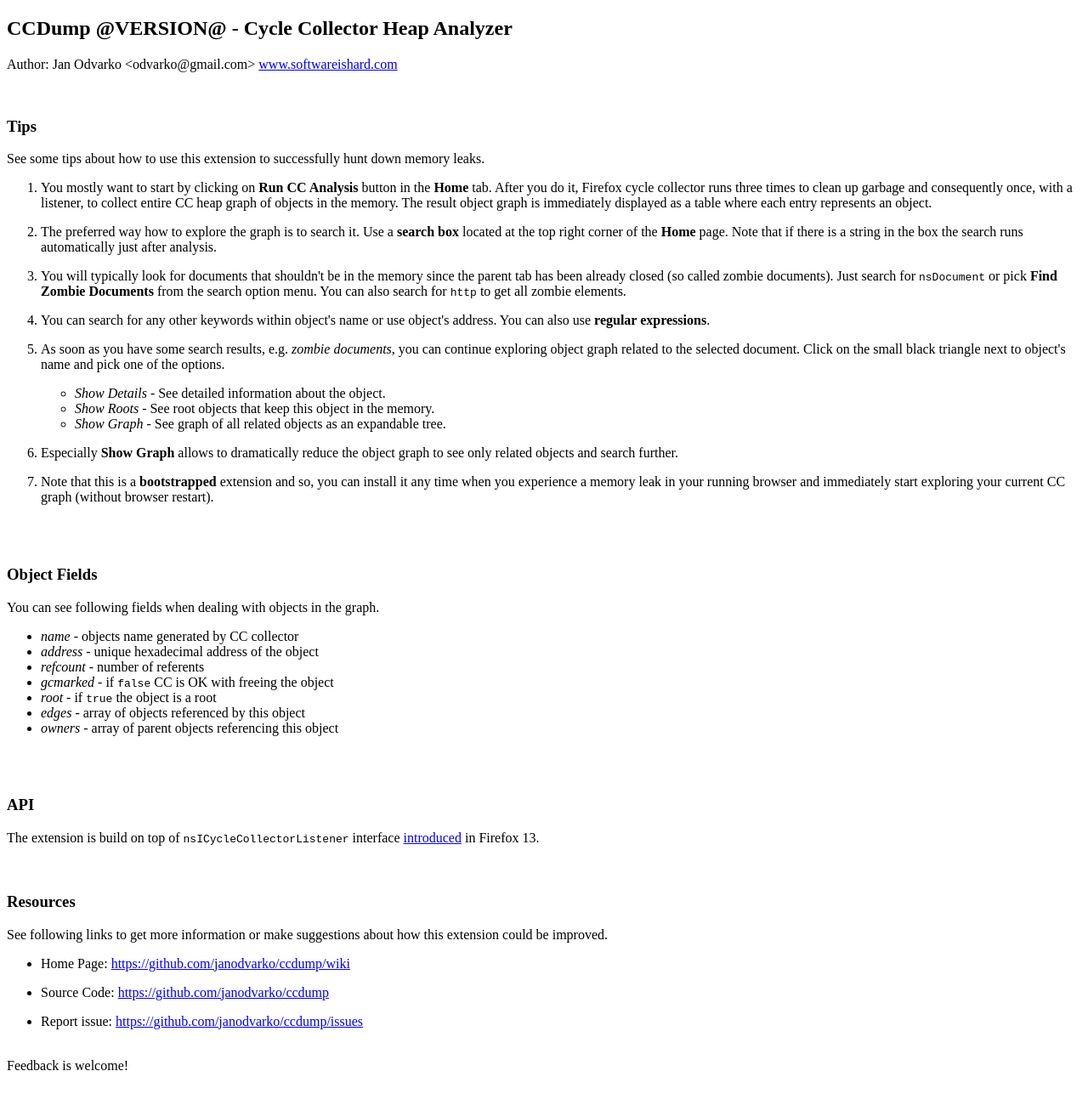
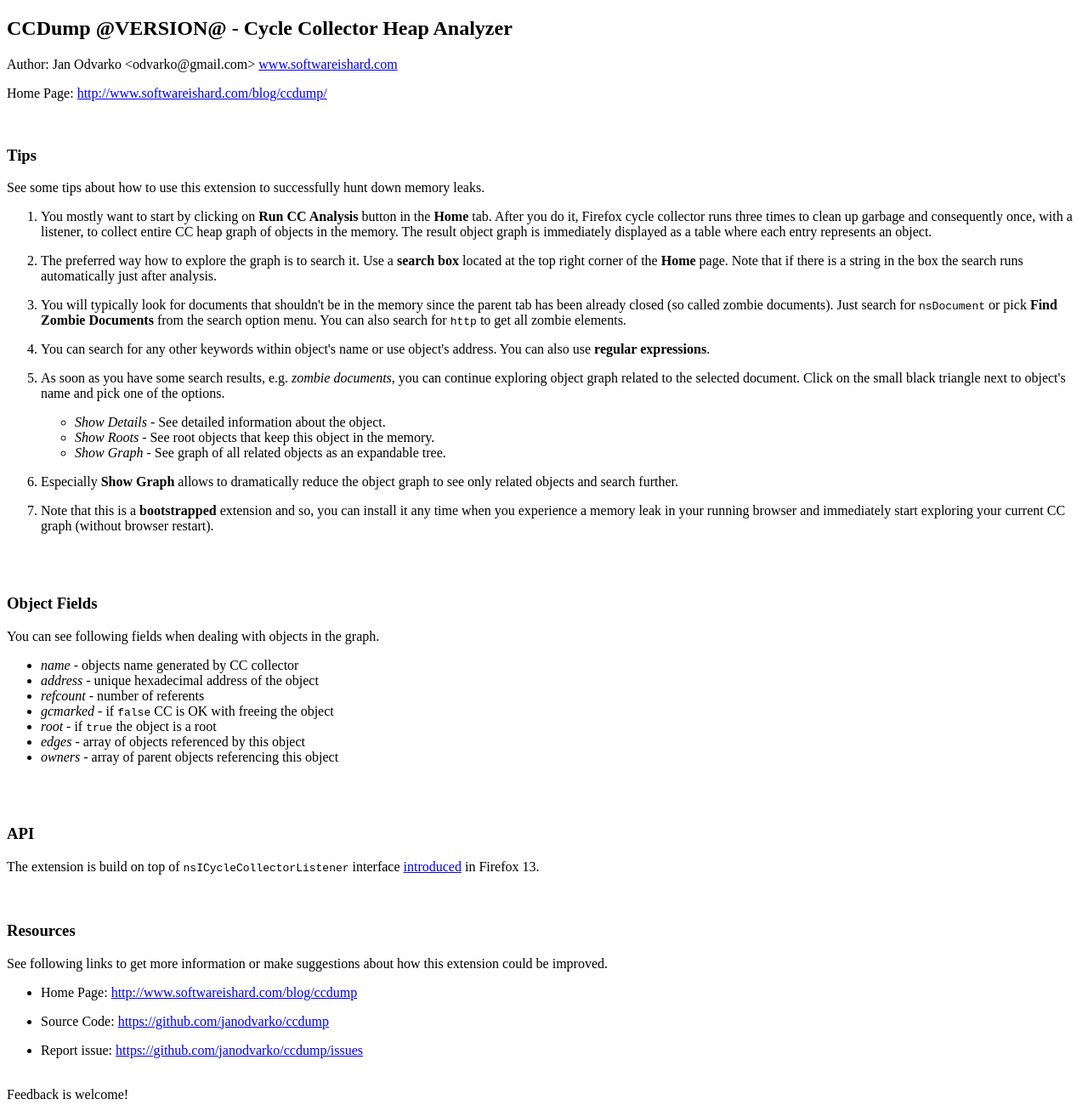
Before and after one commit to janodvarko/ccdump, a plain HTML site: page content/tabs/aboutTab.html in a window 1280 px wide. Shown: the whole page at 85% size. Drawn offline with Linux system fonts and the light colour scheme.

Commit message:
Update about tab

```diff
--- a/content/tabs/aboutTab.html
+++ b/content/tabs/aboutTab.html
@@ -7,6 +7,7 @@
 
 <h2>CCDump @VERSION@ - Cycle Collector Heap Analyzer</h2>
 <p>Author: <span class="author">Jan Odvarko</span> &lt;odvarko@gmail.com&gt; <a href="http://www.softwareishard.com">www.softwareishard.com</a></p>
+<p>Home Page: <a href="http://www.softwareishard.com/blog/ccdump/">http://www.softwareishard.com/blog/ccdump/</a></p>
 
 <br/>
 
@@ -77,8 +78,8 @@
 <p>See following links to get more information or make suggestions about how this
 extension could be improved.</p>
 <ul>
-<li><p>Home Page: <a href="https://github.com/janodvarko/ccdump/wiki/">
-    https://github.com/janodvarko/ccdump/wiki</a></p></li>
+<li><p>Home Page: <a href="http://www.softwareishard.com/blog/ccdump/">
+    http://www.softwareishard.com/blog/ccdump</a></p></li>
 <li><p>Source Code: <a href="https://github.com/janodvarko/ccdump/">
     https://github.com/janodvarko/ccdump</a></p></li>
 <li><p>Report issue: <a href="https://github.com/janodvarko/ccdump/issues/">
```
